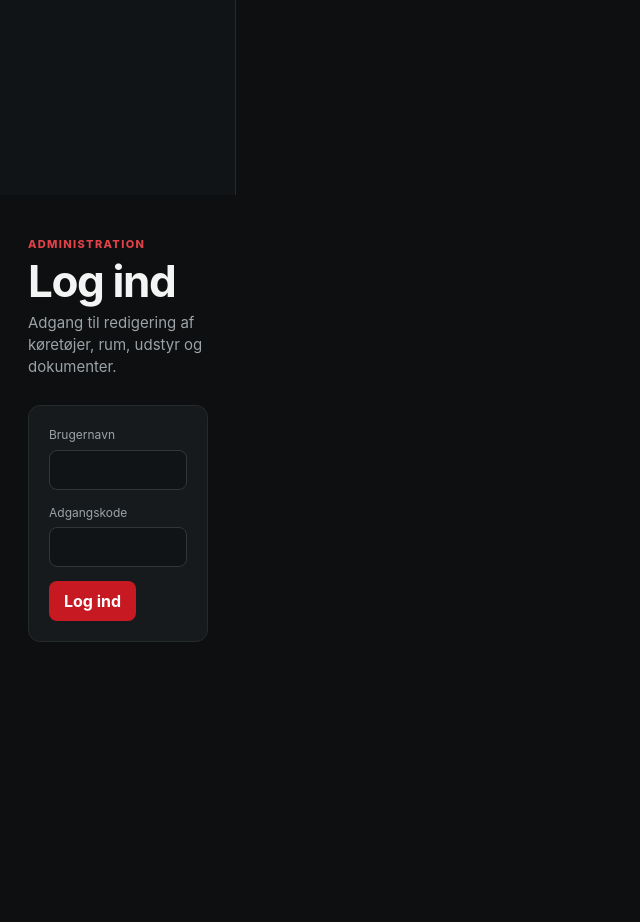
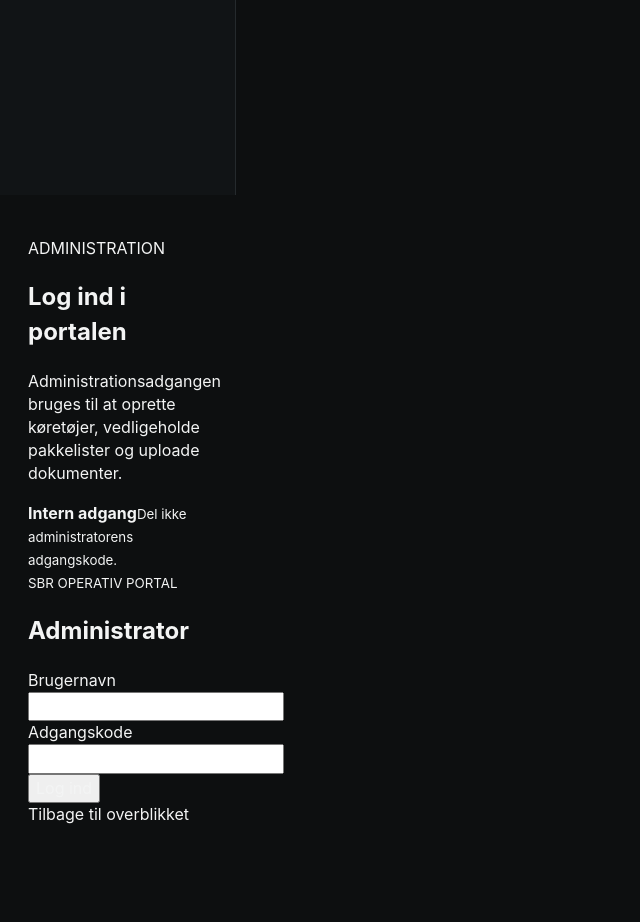
Before and after one commit to flr45/Pakkeliste_SBR, a FastAPI app: page /login in a window 1280 px wide. Shown: the part 605-1527 px from the top of the page, without its empty margins (0-640 px from the left). Before the commit the page ends 1247 px from the top, so only its background shows below. Run offline with FastAPI, Linux system fonts and the light colour scheme.

Commit message:
Restyle administrator login

```diff
--- a/templates/login.html
+++ b/templates/login.html
@@ -1,18 +1,23 @@
 {% extends "base.html" %}
-{% block title %}Log ind · SBR Operativ Portal{% endblock %}
+{% block title %}Admin-login · SBR Operativ Portal{% endblock %}
 {% block content %}
-<header class="page-header">
-  <div>
-    <p class="kicker">Administration</p>
-    <h1>Log ind</h1>
-    <p class="lead">Adgang til redigering af køretøjer, rum, udstyr og dokumenter.</p>
-  </div>
-</header>
+<div class="auth-layout">
+  <section class="auth-intro">
+    <div class="eyebrow">ADMINISTRATION</div>
+    <h1>Log ind i portalen</h1>
+    <p>Administrationsadgangen bruges til at oprette køretøjer, vedligeholde pakkelister og uploade dokumenter.</p>
+    <div class="security-note"><span></span><div><strong>Intern adgang</strong><small>Del ikke administratorens adgangskode.</small></div></div>
+  </section>
 
-{% if msg %}<p class="msg">{{ msg }}</p>{% endif %}
-<form method="post" class="card">
-  <label>Brugernavn<input name="username" autocomplete="username" required></label>
-  <label>Adgangskode<input name="password" type="password" autocomplete="current-password" required></label>
-  <button type="submit">Log ind</button>
-</form>
+  <section class="auth-card">
+    <div><small>SBR OPERATIV PORTAL</small><h2>Administrator</h2></div>
+    {% if msg %}<div class="form-message error">{{ msg }}</div>{% endif %}
+    <form method="post" class="form-stack">
+      <label>Brugernavn<input name="username" autocomplete="username" required></label>
+      <label>Adgangskode<input name="password" type="password" autocomplete="current-password" required></label>
+      <button class="button primary full" type="submit">Log ind</button>
+    </form>
+    <a class="auth-back" href="/">Tilbage til overblikket</a>
+  </section>
+</div>
 {% endblock %}
```
